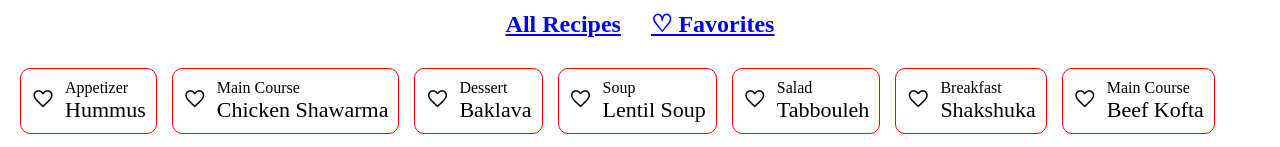
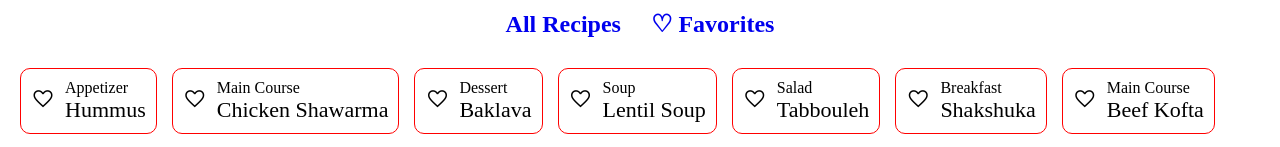
Before and after one commit to coolzacode/recipe-book, a React (Vite) app: page / in a window 1280 px wide. Shown: the top 147 px of the page. Built offline with nearby package versions, Linux system fonts and the light colour scheme.

Commit message:
update nav styles

```diff
--- a/src/components/Nav.jsx
+++ b/src/components/Nav.jsx
@@ -4,8 +4,8 @@ import '../styles/nav.css'
 function Nav() {
   return (
     <nav>
-      <h1><Link to="/">All Recipes</Link></h1>
-      <h1><Link to="/favorites">♡ Favorites</Link></h1>
+      <h1><Link to="/" className="link">All Recipes</Link></h1>
+      <h1><Link to="/favorites" className="link">♡ Favorites</Link></h1>
     </nav>
   )
 }
--- a/src/styles/nav.css
+++ b/src/styles/nav.css
@@ -5,3 +5,7 @@ nav {
   justify-content: center;
   gap: 30px;
 }
+
+.link {
+  text-decoration: none;
+}
```
